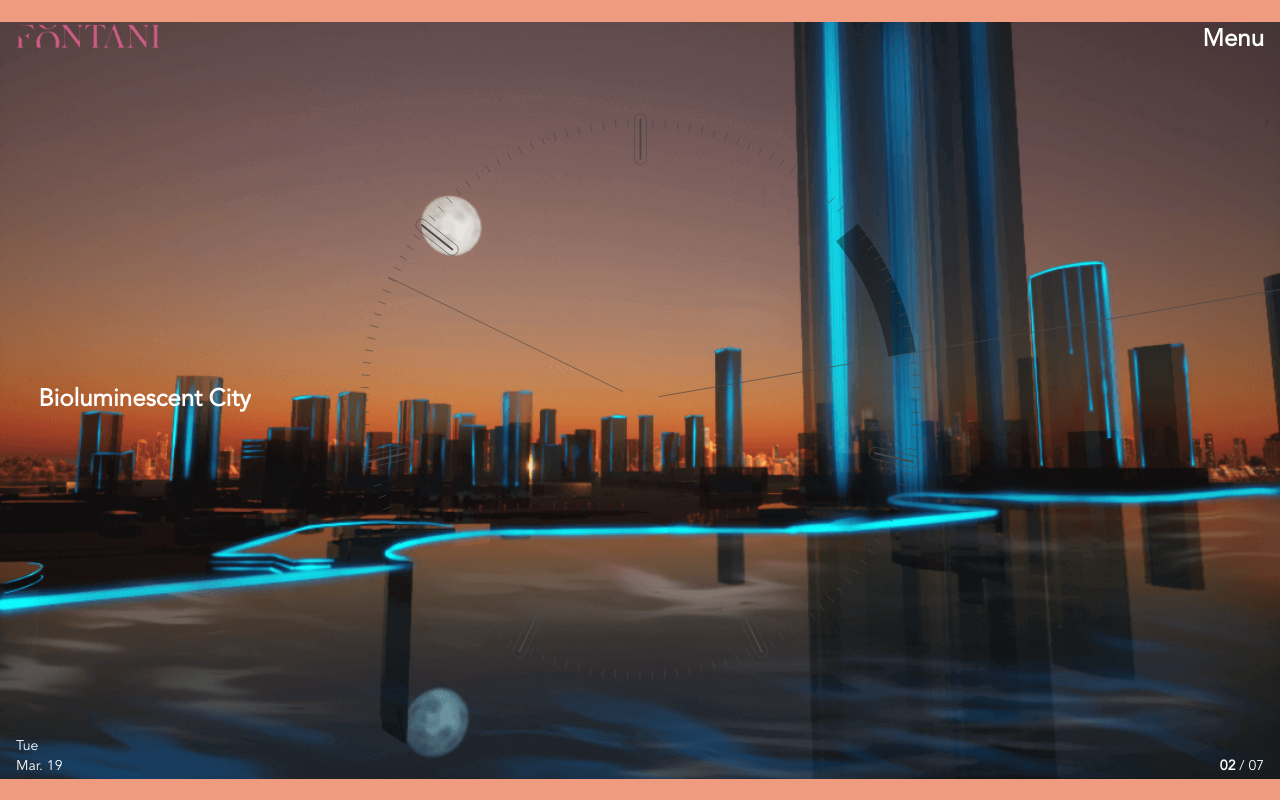
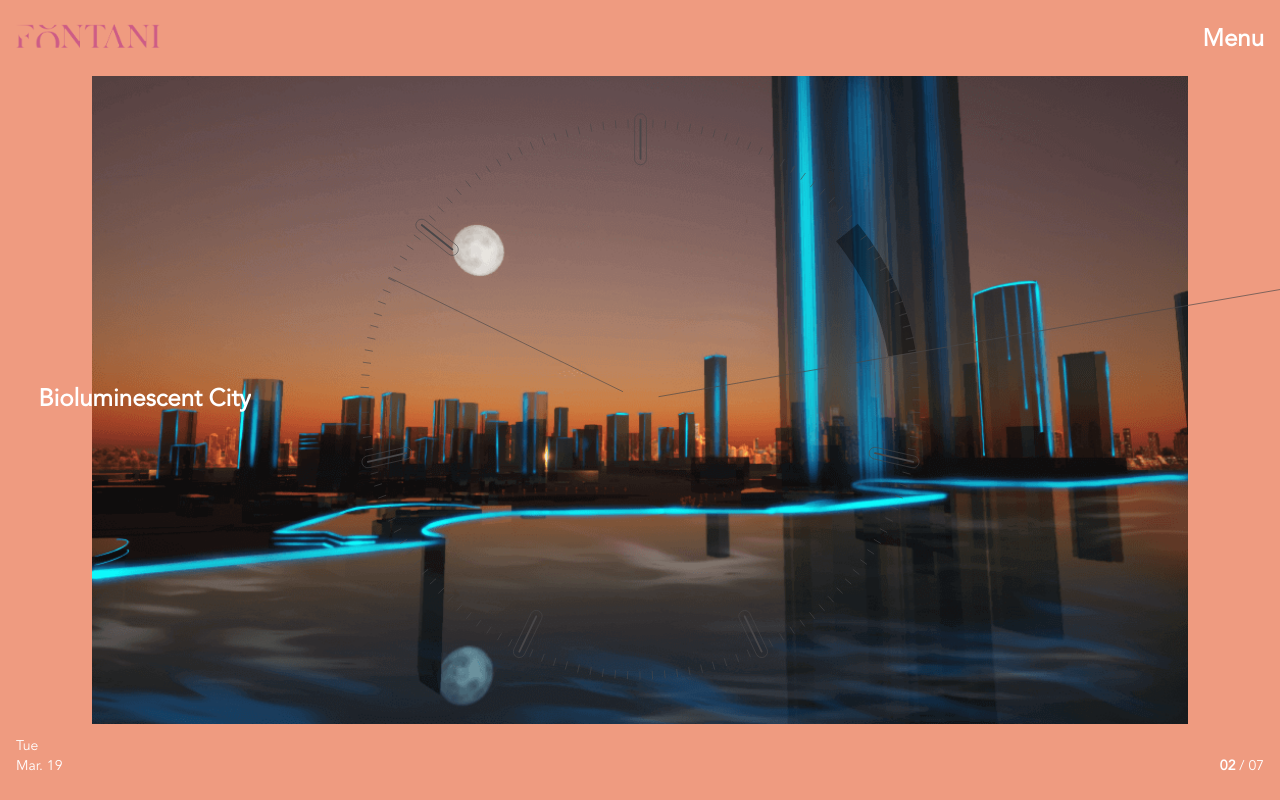
Before and after one commit to irfansaeedkhan/fontani-project, a Next.js app: page / in a window 1280 px wide. Built offline with nearby package versions, Linux system fonts and the light colour scheme.

Commit message:
smaller screen

```diff
--- a/app/page.jsx
+++ b/app/page.jsx
@@ -347,7 +347,7 @@ export default function Home() {
         </a>
       </nav>
       <AboutUs textColor={uiState?.textColor} />
-      <div className="aspect-[5/3] w-[90vw] lg:w-[100vw] absolute top-[50%] left-[50%] translate-x-[-50%] translate-y-[-50%] overflow-hidden">
+      <div className="aspect-[16/9] w-[90vw] lg:w-[90vw] absolute top-[50%] left-[50%] translate-x-[-50%] translate-y-[-50%] overflow-hidden">
         <div
           id="img-parent"
           className="w-full h-full bg-contain bg-no-repeat bg-center rounded-md"
```
Also changed, not shown: 1 other file (tests, documents, lock files or other folders).
